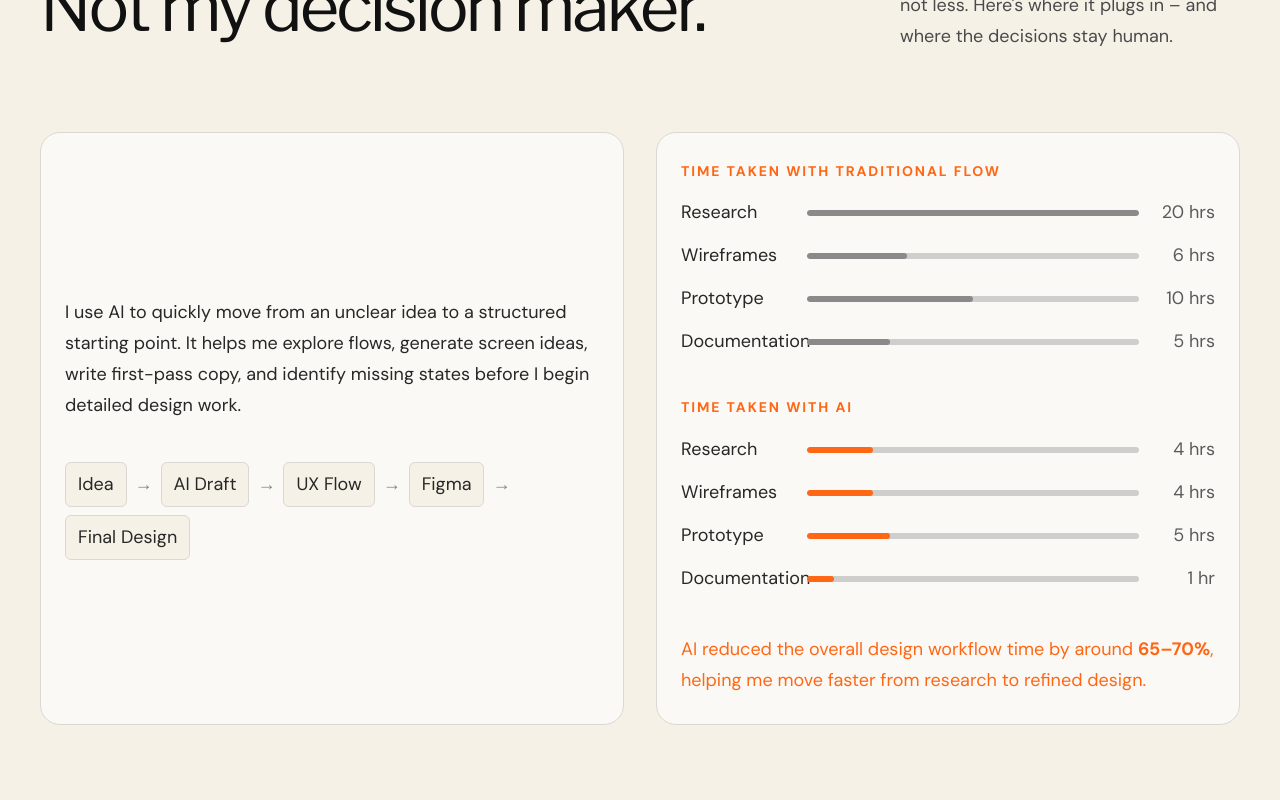
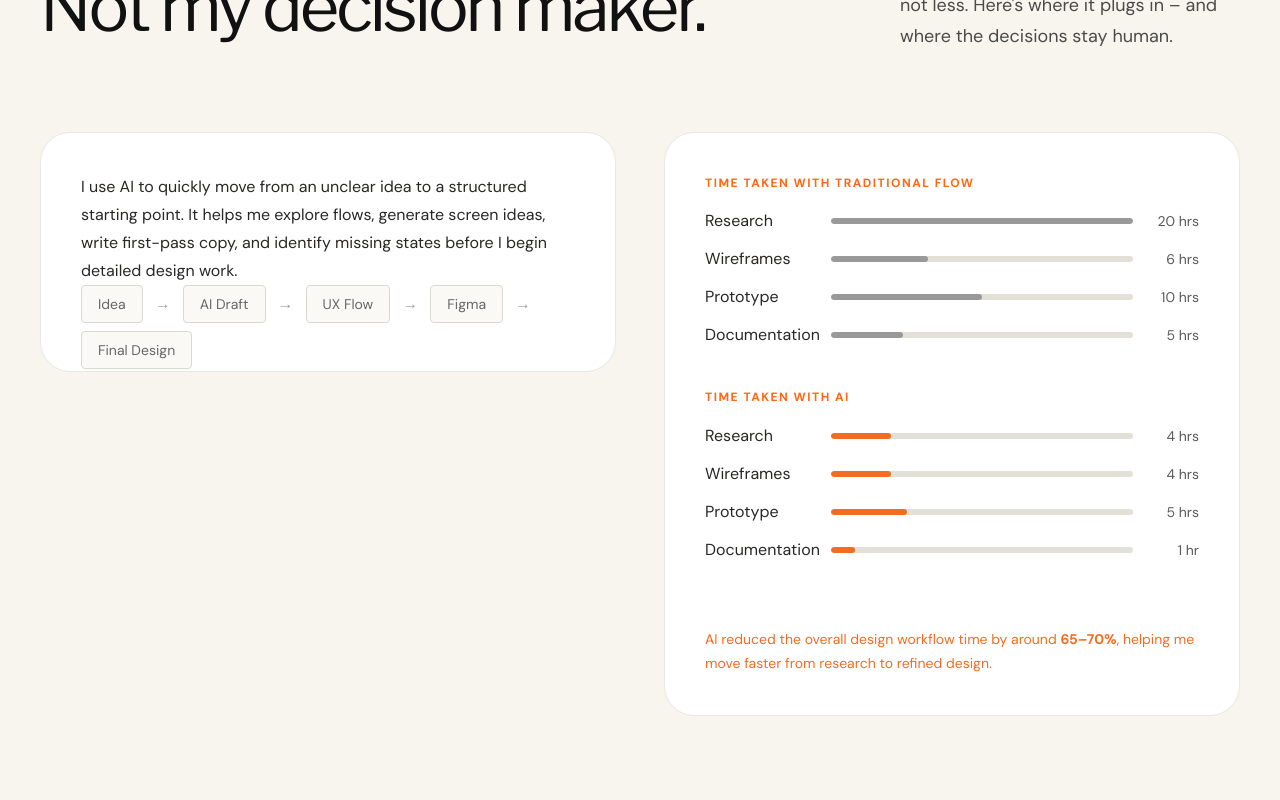
Before and after one commit to amitjangid9510/maitri, a React (Vite) app: page / in a window 1280 px wide. Shown: the part 4300-5100 px from the top of the page. Built offline with nearby package versions, Linux system fonts and the light colour scheme.

Commit message:
fixed card

```diff
--- a/src/App.jsx
+++ b/src/App.jsx
@@ -974,9 +974,9 @@ const ExperienceSection = () => (
 
 const traditionalBars = [
   { label: "Research", value: "20 hrs", width: "100%" },
-  { label: "Wireframes", value: "6 hrs", width: "30%" },
+  { label: "Wireframes", value: "6 hrs", width: "32%" },
   { label: "Prototype", value: "10 hrs", width: "50%" },
-  { label: "Documentation", value: "5 hrs", width: "25%" },
+  { label: "Documentation", value: "5 hrs", width: "24%" },
 ];
 
 const aiBars = [
@@ -992,43 +992,43 @@ const WorkflowBars = ({ title, titleColor, bars }) => (
       style={{
         fontFamily: "'DM Sans', sans-serif",
         fontWeight: 700,
-        fontSize: "14px",
+        fontSize: "12px",
         lineHeight: "20.53px",
-        letterSpacing: "1.92px",
+        letterSpacing: "1.5px",
         textTransform: "uppercase",
         color: titleColor,
       }}
     >
       {title}
     </p>
-    <div className="flex flex-col gap-3">
+    <div className="flex flex-col gap-3.5">
       {bars.map((bar) => (
         <div key={bar.label} className="flex items-center gap-3 md:gap-4">
           <p
-            className="text-[#282725] w-[80px] md:w-[110px] shrink-0"
+            className="text-[#282725] w-[90px] md:w-[110px] shrink-0"
             style={{
               fontFamily: "'DM Sans', sans-serif",
               fontWeight: 400,
-              fontSize: "18px",
-              lineHeight: "31.03px",
+              fontSize: "16px",
+              lineHeight: "24px",
               letterSpacing: "0px",
             }}
           >
             {bar.label}
           </p>
-          <div className="relative flex-1 h-[6px] bg-[#BDBDBD]/70 rounded-full overflow-hidden">
+          <div className="relative flex-1 h-[6px] bg-[#E3E0D8] rounded-full overflow-hidden">
             <div
               className="absolute left-0 top-0 h-full rounded-full"
-              style={{ width: bar.width, background: bar.filled ? "#FF6714" : "#8a8a8a" }}
+              style={{ width: bar.width, background: bar.filled ? "#F26D21" : "#999999" }}
             />
           </div>
           <p
-            className="text-[#5a5a5a] w-[60px] text-right shrink-0"
+            className="text-[#5a5a5a] w-[50px] text-right shrink-0"
             style={{
               fontFamily: "'DM Sans', sans-serif",
               fontWeight: 400,
-              fontSize: "18px",
-              lineHeight: "31.03px",
+              fontSize: "14px",
+              lineHeight: "24px",
               letterSpacing: "0px",
             }}
           >
@@ -1042,16 +1042,16 @@ const WorkflowBars = ({ title, titleColor, bars }) => (
 
 const FlowStep = ({ label }) => (
   <div
-    className="inline-flex items-center justify-center text-[#282725]"
+    className="inline-flex items-center justify-center text-[#666666]"
     style={{
-      background: "#F5F1E7",
-      border: "0.75px solid #DAD8D3",
-      borderRadius: "6px",
-      padding: "6px 12px",
+      background: "#FAF9F5",
+      border: "1px solid #DAD8D3",
+      borderRadius: "4px",
+      padding: "8px 16px",
       fontFamily: "'DM Sans', sans-serif",
       fontWeight: 400,
-      fontSize: "18px",
-      lineHeight: "31.03px",
+      fontSize: "14px",
+      lineHeight: "20px",
       letterSpacing: "0px",
     }}
   >
@@ -1061,13 +1061,12 @@ const FlowStep = ({ label }) => (
 
 const FlowArrow = () => (
   <span
-    className="text-[#8a8478] mx-1.5 md:mx-2"
+    className="text-[#A0A0A0] mx-2 md:mx-3"
     style={{
       fontFamily: "'DM Sans', sans-serif",
       fontWeight: 400,
-      fontSize: "18px",
-      lineHeight: "31.03px",
-      letterSpacing: "0px",
+      fontSize: "16px",
+      lineHeight: "20px",
     }}
   >
     →
@@ -1078,7 +1077,7 @@ const AIWorkflowSection = () => (
   <section id="ai-workflow" className="relative w-full ai-workflow-wrapper">
     <style>{`
       .ai-workflow-wrapper {
-        background: #F5F1E7;
+        background: #F7F5EE;
         border-top-left-radius: 48px;
         border-top-right-radius: 48px;
         padding: 60px 20px 80px;
@@ -1148,22 +1147,24 @@ const AIWorkflowSection = () => (
         </p>
       </div>
 
-      <div className="grid grid-cols-1 lg:grid-cols-2 gap-6 md:gap-8">
+      <div className="grid grid-cols-1 lg:grid-cols-2 gap-8 md:gap-12 items-start">
+        {/* Left Card */}
         <div
-          className="flex flex-col justify-center"
+          className="flex flex-col justify-start"
           style={{
-            background: "#FAF9F5",
-            borderRadius: "20px",
-            border: "1px solid #DAD8D3",
-            padding: "28px 24px",
+            background: "#FFFFFF",
+            borderRadius: "30px",
+            border: "1px solid #EAE8E3",
+            padding: "40px",
+            height: "240px",
           }}
         >
           <p
             style={{
               fontFamily: "'DM Sans', sans-serif",
               fontWeight: 400,
-              fontSize: "18px",
-              lineHeight: "31.03px",
+              fontSize: "16px",
+              lineHeight: "28px",
               letterSpacing: "0px",
               color: "#282725",
             }}
@@ -1173,7 +1174,7 @@ const AIWorkflowSection = () => (
             write first-pass copy, and identify missing states before I begin
             detailed design work.
           </p>
-          <div className="flex flex-wrap items-center gap-y-2 mt-8 md:mt-10">
+          <div className="flex flex-wrap items-center gap-y-2 mt-auto">
             <FlowStep label="Idea" />
             <FlowArrow />
             <FlowStep label="AI Draft" />
@@ -1186,29 +1187,35 @@ const AIWorkflowSection = () => (
           </div>
         </div>
 
+        {/* Right Card */}
         <div
-          className="flex flex-col gap-8 md:gap-10"
+          className="flex flex-col justify-start"
           style={{
-            background: "#FAF9F5",
-            borderRadius: "20px",
-            border: "1px solid #DAD8D3",
-            padding: "28px 24px",
+            background: "#FFFFFF",
+            borderRadius: "30px",
+            border: "1px solid #EAE8E3",
+            padding: "40px",
+            height: "584px",
           }}
         >
-          <WorkflowBars
-            title="Time taken with traditional flow"
-            titleColor="#FF6714"
-            bars={traditionalBars}
-          />
-          <WorkflowBars title="Time taken with AI" titleColor="#FF6714" bars={aiBars} />
+          <div className="flex flex-col gap-10">
+            <WorkflowBars
+              title="Time taken with traditional flow"
+              titleColor="#FF6714"
+              bars={traditionalBars}
+            />
+            <WorkflowBars title="Time taken with AI" titleColor="#FF6714" bars={aiBars} />
+          </div>
+
           <p
             style={{
               fontFamily: "'DM Sans', sans-serif",
               fontWeight: 400,
-              fontSize: "18px",
-              lineHeight: "31.03px",
+              fontSize: "14px",
+              lineHeight: "24px",
               letterSpacing: "0px",
-              color: "#FF6714",
+              color: "#F26D21",
+              marginTop: "auto",
             }}
           >
             AI reduced the overall design workflow time by around{" "}
```
